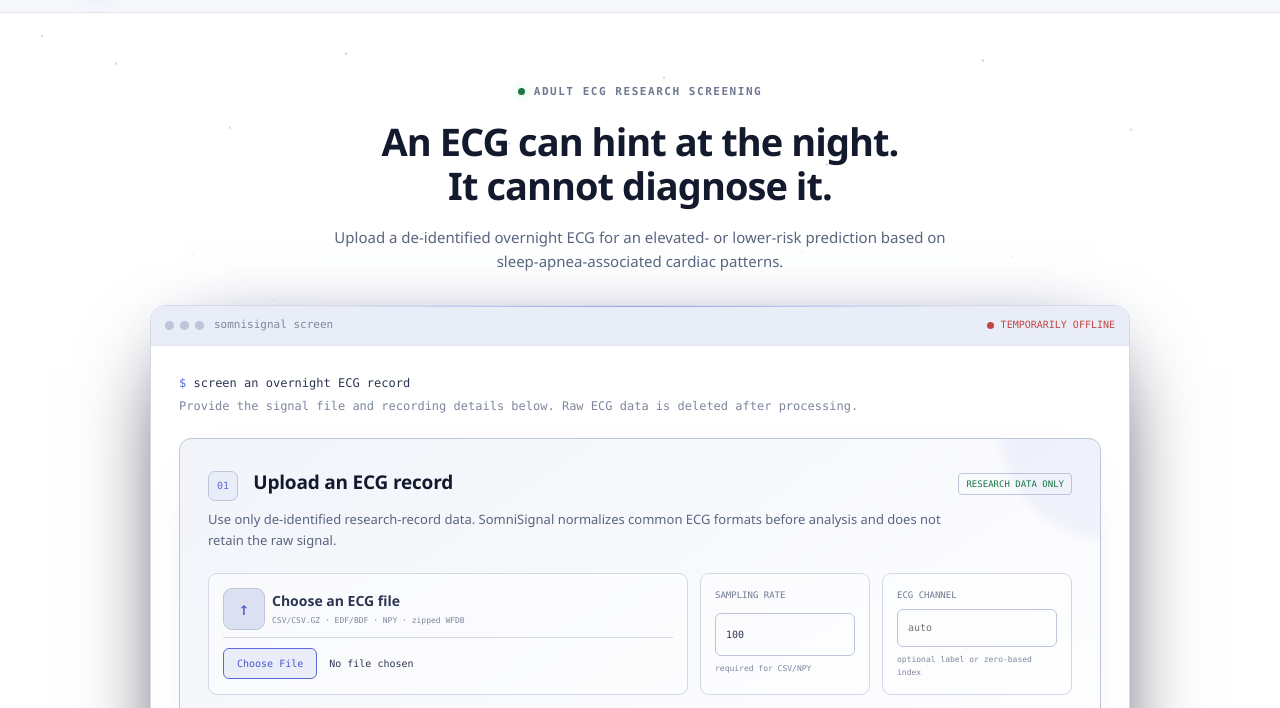
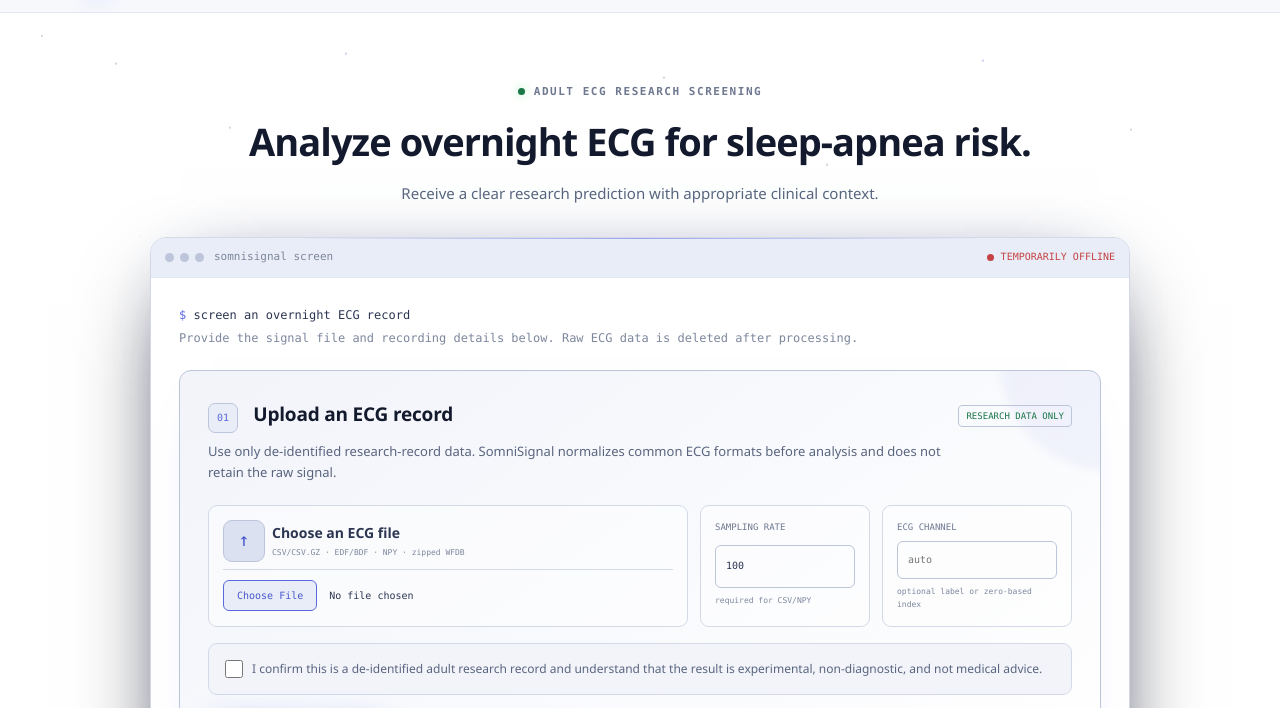
Before and after one commit to smAsifHossain/somnisignal, a plain HTML site: page frontend/index.html in a window 1280 px wide. Shown: the part 52-760 px from the top of the page. Drawn offline with Linux system fonts and the light colour scheme; no server answers.

Commit message:
Update homepage hero message

```diff
--- a/frontend/index.html
+++ b/frontend/index.html
@@ -34,8 +34,8 @@
       <section id="top" class="hero starfield">
         <div class="hero-shell">
           <p class="kicker"><span></span> adult ECG research screening</p>
-          <h1>An ECG can hint at the night.<br>It cannot diagnose it.</h1>
-          <p class="hero-copy">Upload a de-identified overnight ECG for an elevated- or lower-risk prediction based on sleep-apnea-associated cardiac patterns.</p>
+          <h1>Analyze overnight ECG for sleep-apnea risk.</h1>
+          <p class="hero-copy">Receive a clear research prediction with appropriate clinical context.</p>
 
           <div id="screening" class="console" aria-labelledby="console-title">
             <div class="console-bar">
```
